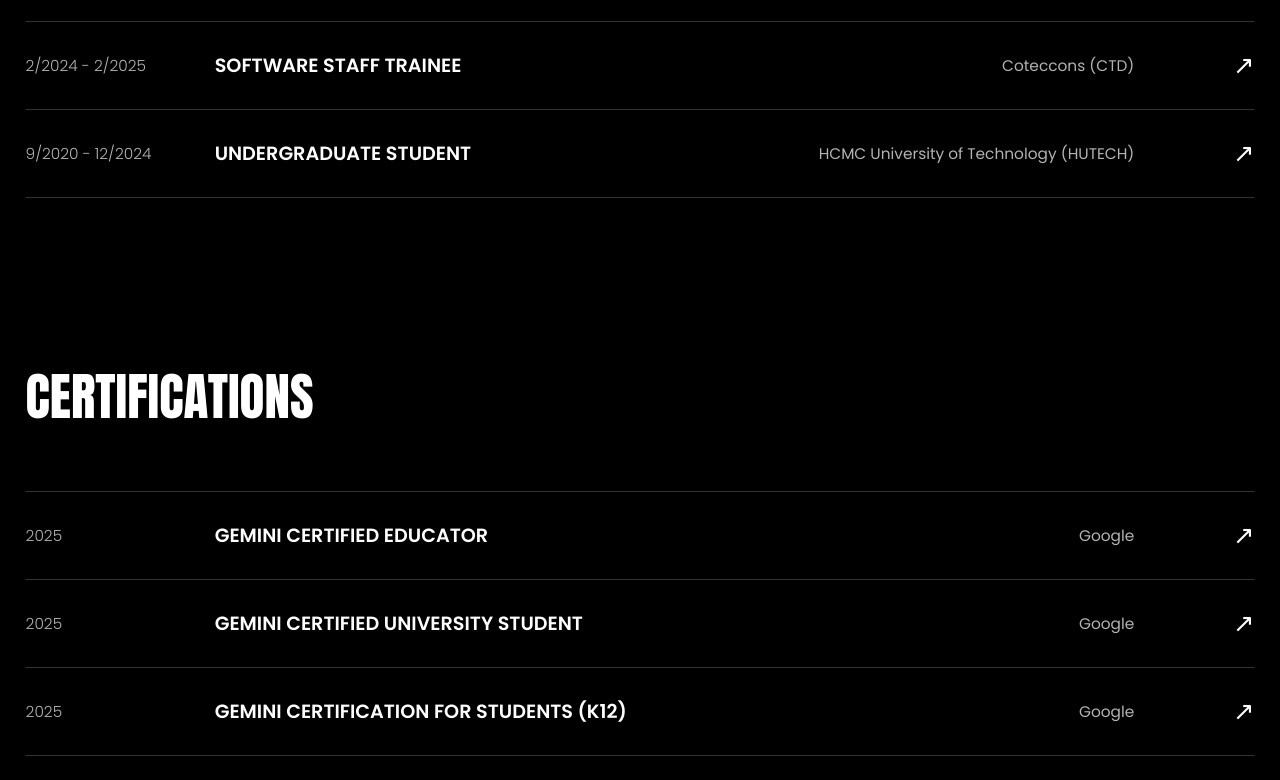
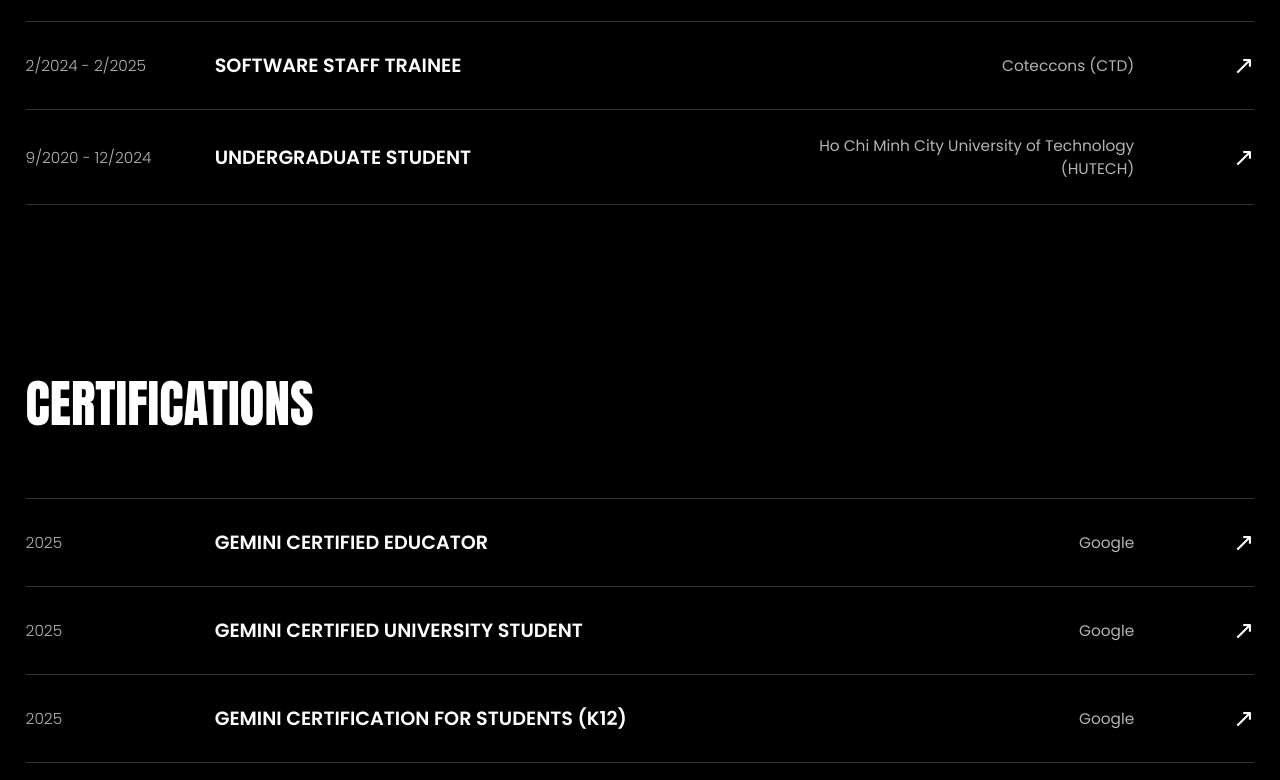
Before and after one commit to Rheinmir/Portfolio, a plain HTML site: page src/index.html in a window 1280 px wide. Shown: the part 1880-2660 px from the top of the page. Drawn offline with Linux system fonts and the light colour scheme.

Commit message:
uni link

```diff
--- a/src/index.html
+++ b/src/index.html
@@ -94,10 +94,10 @@
                 <span class="work_company">Coteccons (CTD)</span>
                 <span class="work_arrow">↗</span>
             </a>
-            <a href="https://coteccons.vn" class="work_item">
+            <a href="https://www.hutech.edu.vn" class="work_item">
                 <span class="work_year">9/2020 - 12/2024</span>
                 <span class="work_role">Undergraduate Student</span>
-                <span class="work_company">HCMC University of Technology (HUTECH)</span>
+                <span class="work_company">Ho Chi Minh City University of Technology (HUTECH)</span>
                 <span class="work_arrow">↗</span>
             </a>
         </div>
```
